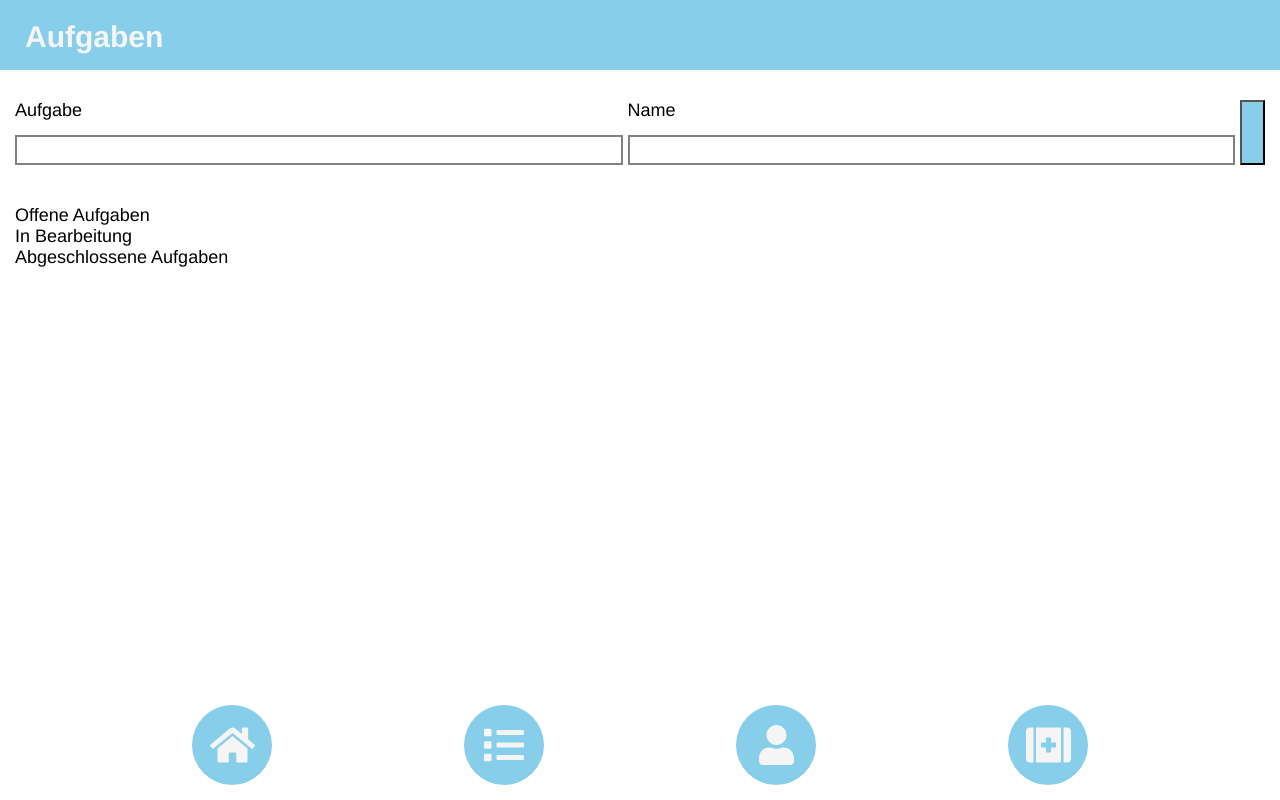
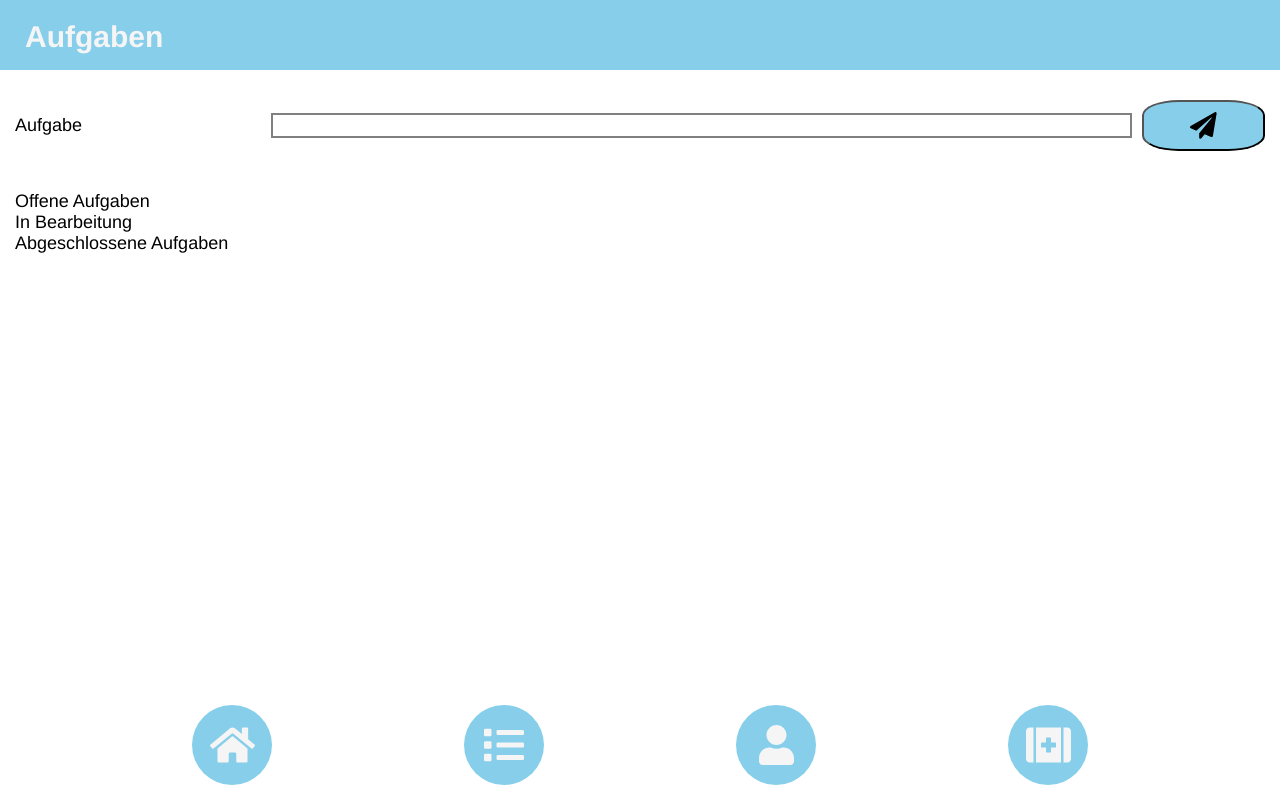
Before and after one commit to melmare/careUnity, a React (Create React App) app: page /todo in a window 1280 px wide. Built offline with nearby package versions, Linux system fonts and the light colour scheme.

Commit message:
Delete Author-Inputs for ToDoForm/NewsForm and restyle Forms

```diff
--- a/src/app/App.js
+++ b/src/app/App.js
@@ -147,6 +147,7 @@ function App() {
             path="/create"
             render={props => (
               <CreatePage
+                user={user}
                 onSaveNewEntry={handleSaveNewEntry}
                 history={props.history}
               />
--- a/src/createpage/CreatePage.js
+++ b/src/createpage/CreatePage.js
@@ -4,7 +4,7 @@ import Header from '../components/Header';
 import ContentContainer from '../components/ContentContainer';
 import Headline from '../components/Headline';
 
-export default function CreatePage({ onSaveNewEntry, history }) {
+export default function CreatePage({ onSaveNewEntry, history, user }) {
   function handleEntrySubmit(newEntry) {
     onSaveNewEntry(newEntry, history);
   }
@@ -14,7 +14,7 @@ export default function CreatePage({ onSaveNewEntry, history }) {
         <Headline>Eintrag erstellen</Headline>
       </Header>
       <ContentContainer>
-        <NewsForm onNewsCreation={handleEntrySubmit} />
+        <NewsForm user={user} onNewsCreation={handleEntrySubmit} />
       </ContentContainer>
     </>
   );
--- a/src/createpage/NewsForm.js
+++ b/src/createpage/NewsForm.js
@@ -16,7 +16,8 @@ export default function Form({
   entry,
   onNewsCreation,
   onSaveChangedNewsEntry,
-  hideForm
+  hideForm,
+  user
 }) {
   function handleSubmit({
     event,
@@ -31,7 +32,7 @@ export default function Form({
       const changedEntry = {
         id: entry.id,
         title: form.title.value,
-        author: form.author.value,
+        author: user.username,
         activities: form.activities.value
           .split(',')
           .map(value => value.trim())
@@ -44,7 +45,7 @@ export default function Form({
       const newEntry = {
         id: uid(),
         title: form.title.value,
-        author: form.author.value,
+        author: user.username,
         activities: form.activities.value
           .split(',')
           .map(value => value.trim())
@@ -74,13 +75,7 @@ export default function Form({
         placeholder="Donnerstag, 09.05.2019"
         defaultValue={entry && entry.title}
       />
-      <Label htmlFor="author" label="Autor" />
-      <Input
-        name="author"
-        required
-        placeholder="Anna"
-        defaultValue={entry && entry.author}
-      />
+
       <Label htmlFor="activities" label="Aktivitäten" />
       <Input
         name="activities"
--- a/src/todopage/ToDoForm.js
+++ b/src/todopage/ToDoForm.js
@@ -3,43 +3,38 @@ import Input from '../components/Input';
 import styled from 'styled-components';
 import SubmitButton from '../components/SubmitButton';
 import Label from '../components/Label';
+import { FontAwesomeIcon } from '@fortawesome/react-fontawesome';
+import { library } from '@fortawesome/fontawesome-svg-core';
+import { faPaperPlane } from '@fortawesome/free-solid-svg-icons';
+
+library.add(faPaperPlane);
 
 const FormContainer = styled.form`
   display: grid;
-  grid-gap: 5px;
-  grid-template-rows: 30px 30px;
-  grid-template-columns: auto auto 25px;
+  grid-template-rows: 1fr;
+  grid-template-columns: 2fr 7fr 1fr;
+  grid-gap: 10px;
+  align-items: center;
   margin-bottom: 40px;
 `;
-const ToDoInput = styled(Input)`
-  grid-row: 2;
-  grid-column: 1;
-`;
-const NameInput = styled(Input)`
-  grid-row: 2;
-  grid-column: 2;
-`;
-const ToDoLabel = styled(Label)`
-  grid-row: 1;
-  grid-column: 1;
-`;
-const NameLabel = styled(Label)`
-  grid-row: 2;
-  grid-column: 2;
-`;
-const ToDoSubmitButton = styled(SubmitButton)`
-  height: 100%;
-  width: 100%;
-  grid-row: 1 / span 2;
-  grid-column: 3;
+
+const ToDoSubmitButton = styled.button`
+  background: skyblue;
+
+  padding: 10px;
+  border-radius: 30%;
 `;
 
-export default function ToDoForm({ onToDoSubmit }) {
+const SendToDoIcon = styled(FontAwesomeIcon)`
+  font-size: 2em;
+`;
+
+export default function ToDoForm({ onToDoSubmit, user }) {
   function handleSubmit(event, onToDoSubmit) {
     event.preventDefault();
     const newToDo = {
       title: event.target.title.value,
-      author: event.target.author.value,
+      author: user.username,
       status: 'active'
     };
     onToDoSubmit(newToDo);
@@ -47,11 +42,11 @@ export default function ToDoForm({ onToDoSubmit }) {
 
   return (
     <FormContainer onSubmit={event => handleSubmit(event, onToDoSubmit)}>
-      <ToDoLabel htmlFor="title" label="Aufgabe" />
-      <NameLabel htmlFor="author" label="Name" />
-      <ToDoInput name="title" required />
-      <NameInput name="author" required />
-      <ToDoSubmitButton />
+      <Label htmlFor="title" label="Aufgabe" />
+      <Input name="title" required />
+      <ToDoSubmitButton>
+        <SendToDoIcon icon="paper-plane" />
+      </ToDoSubmitButton>
     </FormContainer>
   );
 }
--- a/src/todopage/ToDoPage.js
+++ b/src/todopage/ToDoPage.js
@@ -18,7 +18,7 @@ export default function ToDoPage({
         <Headline>Aufgaben</Headline>
       </Header>
       <ContentContainer>
-        <ToDoForm onToDoSubmit={onToDoSubmit} />
+        <ToDoForm user={user} onToDoSubmit={onToDoSubmit} />
         <ToDoList
           toDos={toDos}
           user={user}
```
Also changed, not shown: .docz/app/db.json.
